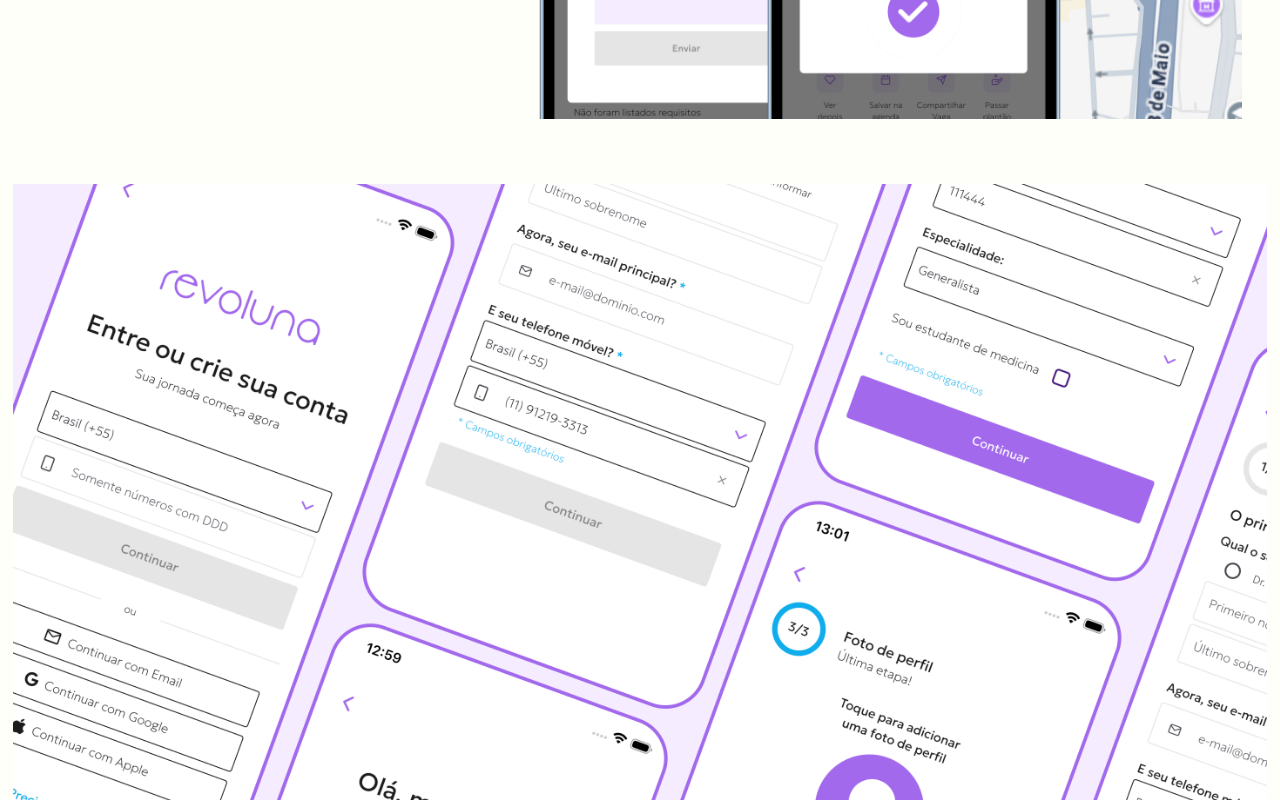
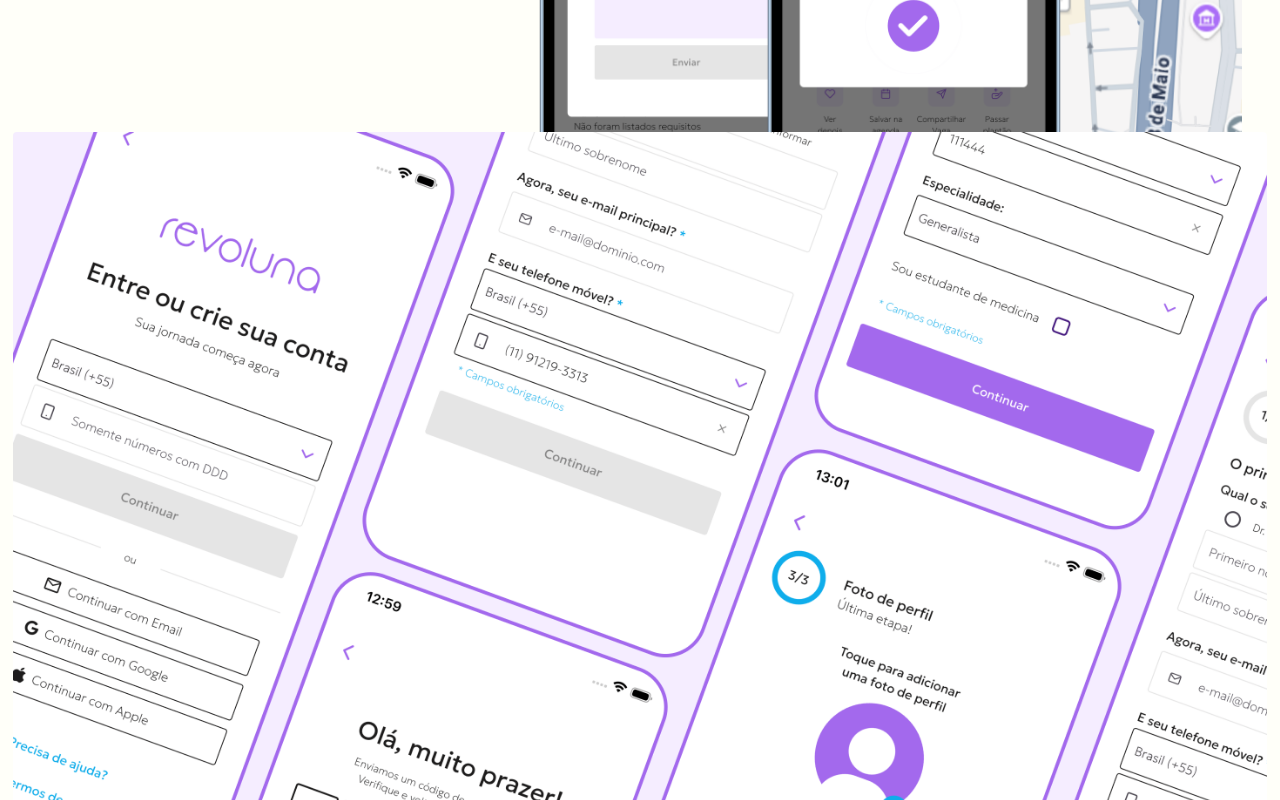
Before and after one commit to kenjimattos/portfolio, a Next.js app: page /work/revoluna in a window 1280 px wide. Shown: the part 5620-6420 px from the top of the page. Built offline with nearby package versions, Linux system fonts and the light colour scheme; a web font is replaced by a local one.

Commit message:
refactor: Atualiza classes de estilo para consistência na página Revoluna

```diff
--- a/app/work/revoluna/page.tsx
+++ b/app/work/revoluna/page.tsx
@@ -5,7 +5,7 @@ import { Nav } from "@/components/nav";
 
 export default function RevolunaPage() {
   return (
-    <main className="flex flex-col items-center gap">
+    <main className="flex flex-col items-center">
       {/* Hero Section */}
       <section
         id="top"
@@ -33,7 +33,7 @@ export default function RevolunaPage() {
       </section>
 
       {/* Overview Section */}
-      <section className="section w-full">
+      <section className="section-pb w-full">
         <div className="content-gap flex flex-col sm:flex-row">
           {/* Left - Tags */}
           <div className="text-gap flex flex-col items-start sm:items-center">
@@ -91,9 +91,10 @@ export default function RevolunaPage() {
 
       {/* Challenge Section */}
       <section
-        className="section content-gap bg-[#F5EDFF] overflow-hidden flex flex-col sm:flex-row items-center"
+        className="section-pb content-gap bg-[#F5EDFF] overflow-hidden flex flex-col sm:flex-row items-center"
         style={{
           width: "calc(100% - clamp(16px, 2vw, 30px))",
+          marginBottom: "clamp(5px, 0.3vw, 10px)",
         }}
       >
         <div className="text-gap flex flex-col justify-center">
@@ -136,7 +137,6 @@ export default function RevolunaPage() {
       <section className="w-full flex justify-center overflow-hidden"
           style={{
           width: "calc(100% - clamp(16px, 2vw, 30px))",
-          marginBottom: "clamp(20px, 4vw, 60px)",
         }}
         >
         <Image
@@ -193,9 +193,6 @@ export default function RevolunaPage() {
       {/* Schedule and Notifications Section */}
       <section
         className="section w-full relative overflow-hidden"
-        style={{
-          paddingTop: "clamp(30px, 8vw, 80px)",
-        }}
       >
         {/* Top row - Schedule image left, My Schedule text right */}
         <div className="flex flex-row items-center">
@@ -378,10 +375,9 @@ export default function RevolunaPage() {
       </section>
 
       {/* Login and Subscription Section */}
-      <section className="w-full flex justify-center overflow-hidden"
+      <section className="w-full flex justify-center rounded-sm overflow-hidden"
           style={{
           width: "calc(100% - clamp(16px, 2vw, 30px))",
-          paddingTop: "clamp(20px, 6vw, 60px)",
         }}
         >
         <Image
@@ -463,7 +459,7 @@ export default function RevolunaPage() {
       </section>
 
       {/* Outcome Section */}
-      <section className="section text-gap w-full flex flex-col">
+      <section className="section-pb text-gap w-full flex flex-col">
         <h3>
           Outcome
         </h3>
```
